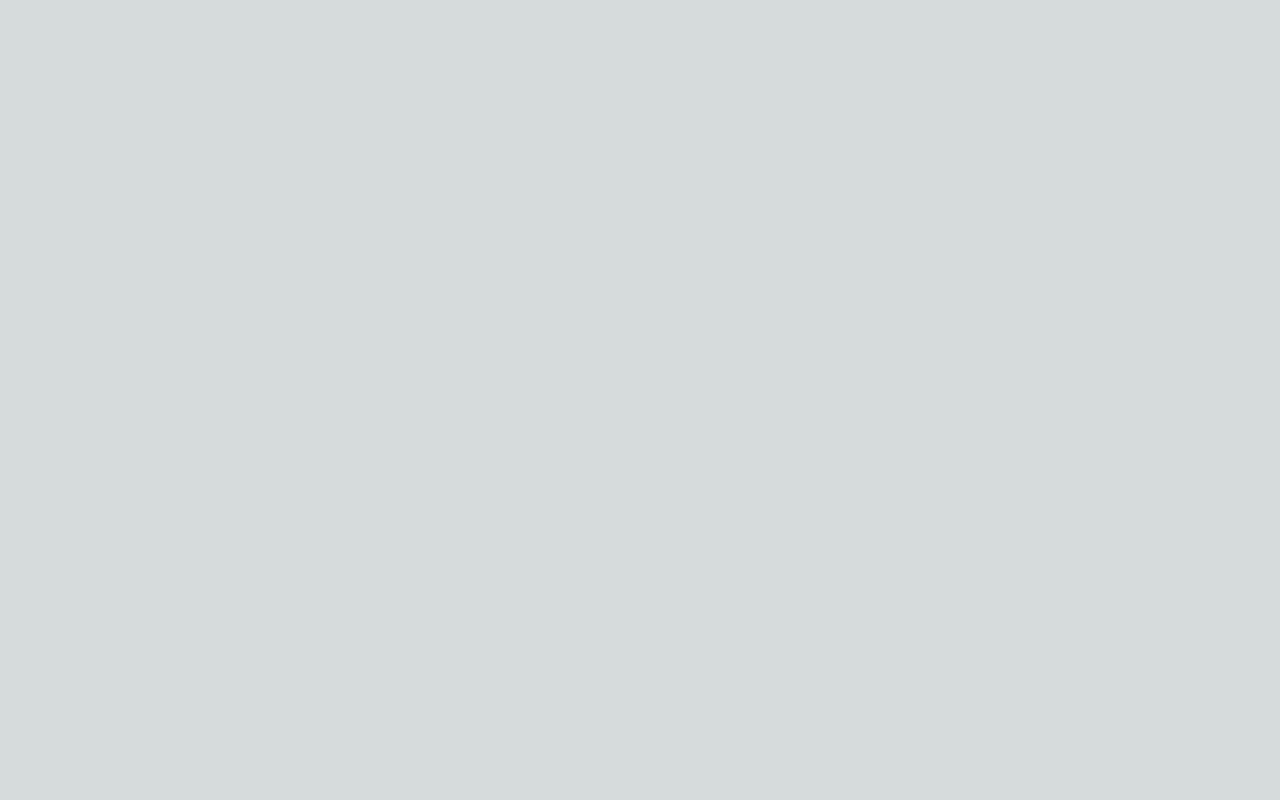
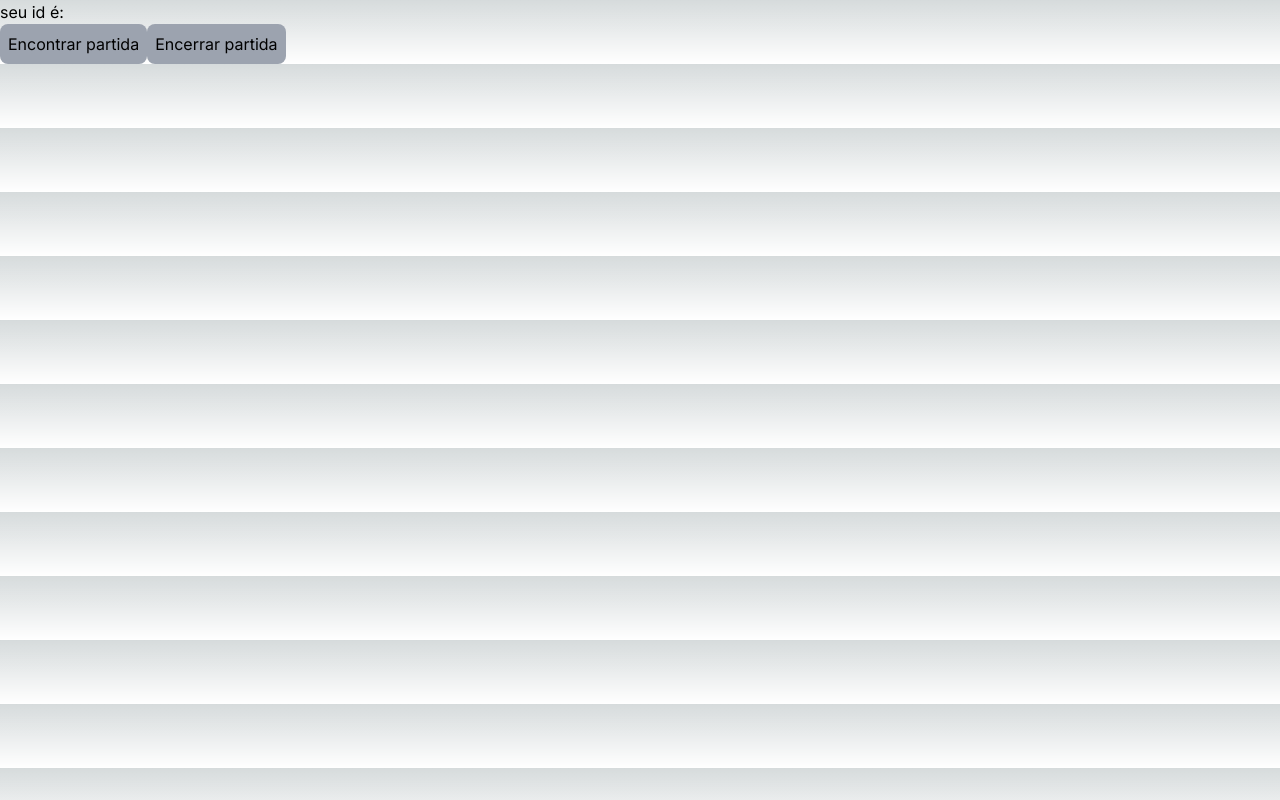
Before and after one commit to GuilhermeSchulz/card-games-frontend, a Next.js app: page / in a window 1280 px wide. Built offline with nearby package versions, Linux system fonts and the light colour scheme; no server answers.

Commit message:
create server and client socket examples, emiter callback

```diff
--- /dev/null
+++ b/src/app/components/Button.tsx
@@ -0,0 +1,27 @@
+"use client";
+import { socket } from "@/controller/socket";
+export const Button = () => {
+  function createGame() {
+    socket.connect();
+    console.log(socket.connected);
+
+    socket.emit("judas", "abacaxi", (call: any) => {
+      console.log(call);
+    });
+  }
+  function closeGame() {
+    socket.close();
+    console.log(socket.connected);
+  }
+  return (
+    <>
+      {" "}
+      <button onClick={createGame} className="bg-gray-400 p-2 rounded-lg">
+        Encontrar partida
+      </button>
+      <button onClick={closeGame} className="bg-gray-400 p-2 rounded-lg">
+        Encerrar partida
+      </button>
+    </>
+  );
+};
--- a/src/app/page.tsx
+++ b/src/app/page.tsx
@@ -1,5 +1,14 @@
-import Image from "next/image";
+import { Button } from "./components/Button";
+export default function Home() {
+  // socket.on("judas", (call) => {
+  //   // console.log(socket.callbacks);
+  //   console.log(call);
+  // });
 
-export default function Home() {
-  return <main></main>;
+  return (
+    <main>
+      <p>seu id é:</p>
+      <Button />
+    </main>
+  );
 }
--- /dev/null
+++ b/src/controller/socket.ts
@@ -0,0 +1,13 @@
+import { io } from "socket.io-client";
+
+export const socket = io("http://localhost:3001");
+socket.on("connect", () => {
+  console.log(`Player connected on Client with id: ${socket.id}`);
+});
+socket.on("create-match", (arg, call) => {
+  console.log(arg);
+  call("room1");
+});
+socket.on("all", (arg) => {
+  console.log(arg);
+});
```
Also changed, not shown: package.json (+6 -4 lines), src/controller/server.ts (added, +21 -0 lines), 1 other file (tests, documents, lock files or other folders).
